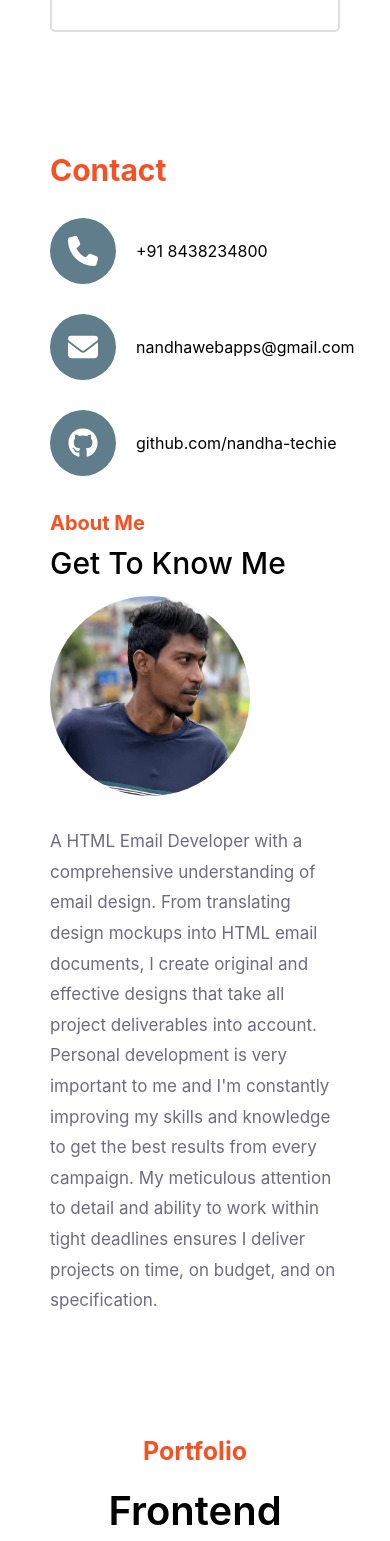
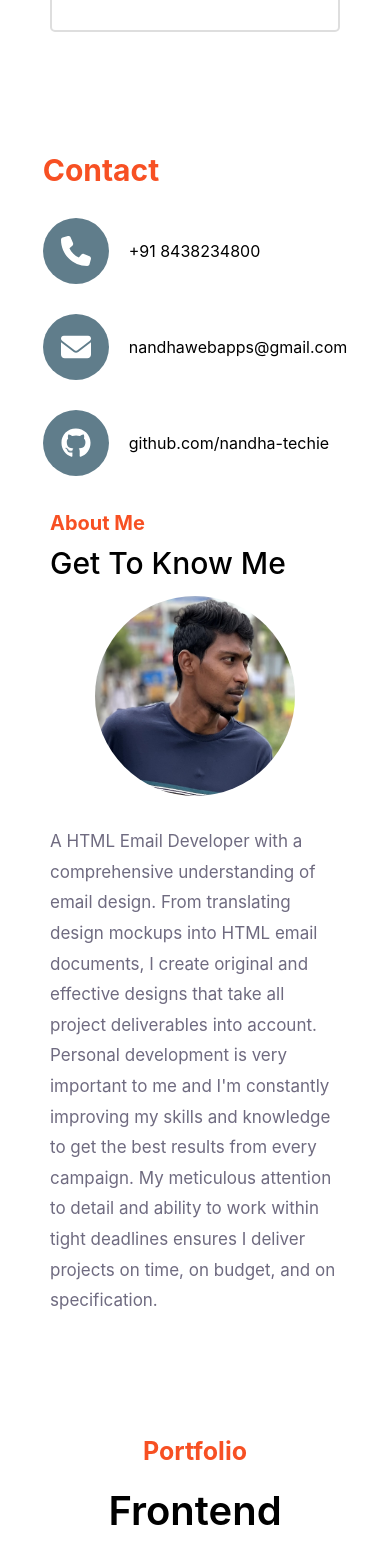
Before and after one commit to nandha-techie/portfolio, a React (Create React App) app: page / in a window 390 px wide. Shown: the part 2625-4166 px from the top of the page. Built offline with nearby package versions, Linux system fonts and the light colour scheme; the HTML template or start-up script is replaced by a standard one.

Commit message:
resonsive fixed

```diff
--- a/src/styles/contact.css
+++ b/src/styles/contact.css
@@ -8,6 +8,7 @@
         flex-direction: column;
         gap: 3rem;
         padding: 2rem 5rem;
+        align-items: center;
     }
 }
 .contact__details{
@@ -62,13 +63,13 @@
     line-height: 1.8;
 }
 @media(max-width: 800px){
+    .contact__details{
+    }
     .aboutMe__details{
         flex-direction: column;
-        /* justify-content: start; */
-        align-items: start;
+        align-items: center;
     }
     .aboutMe__details p{
         max-width: 30rem;
-        /* margin: 0 auto; */
     }
 }
--- a/src/styles/portfolio.css
+++ b/src/styles/portfolio.css
@@ -19,6 +19,7 @@
 .portfolio__boxes{
     display: flex;
     justify-content: center;
+    align-items: center;
     gap: 3rem;
 }
 @media(max-width: 800px){
```
